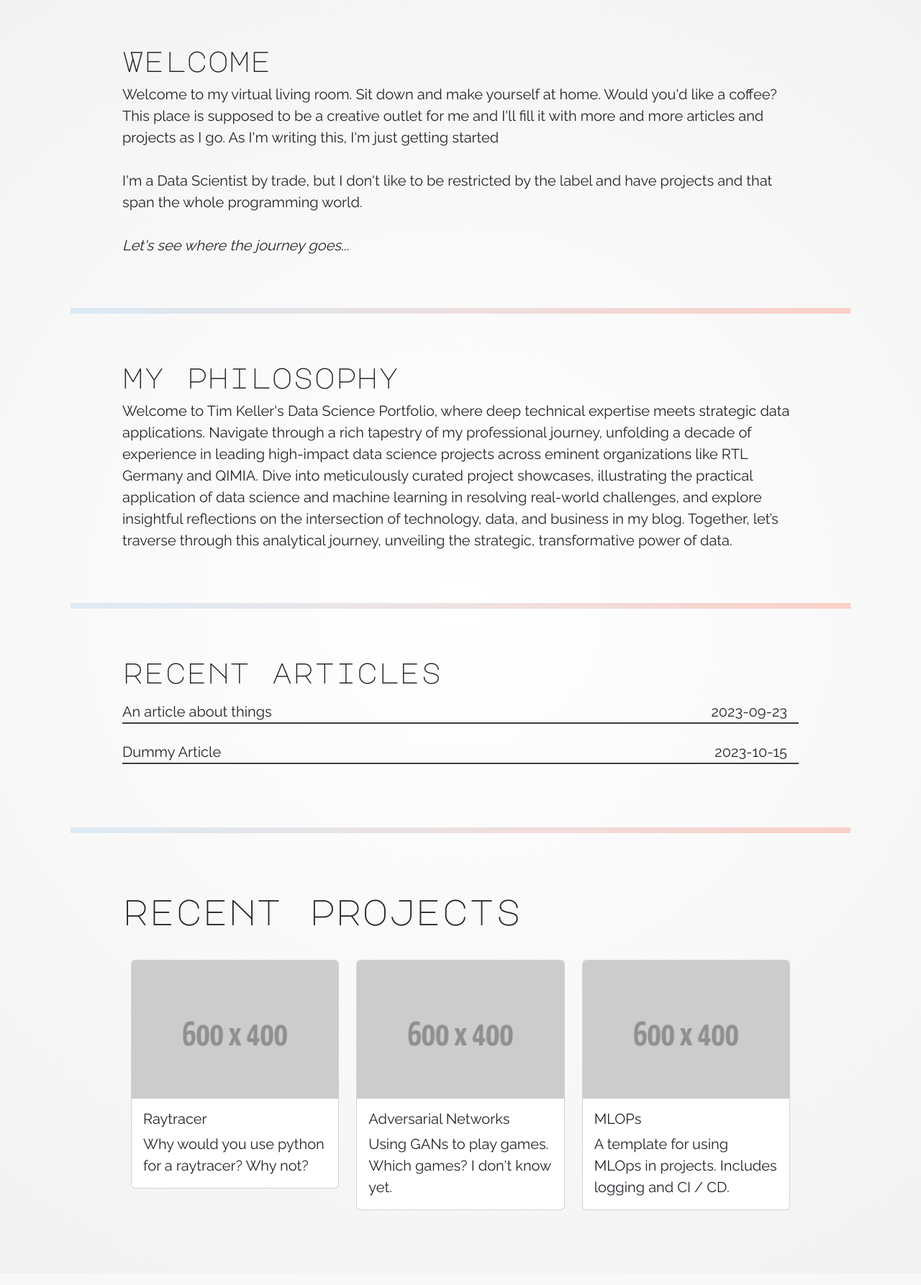
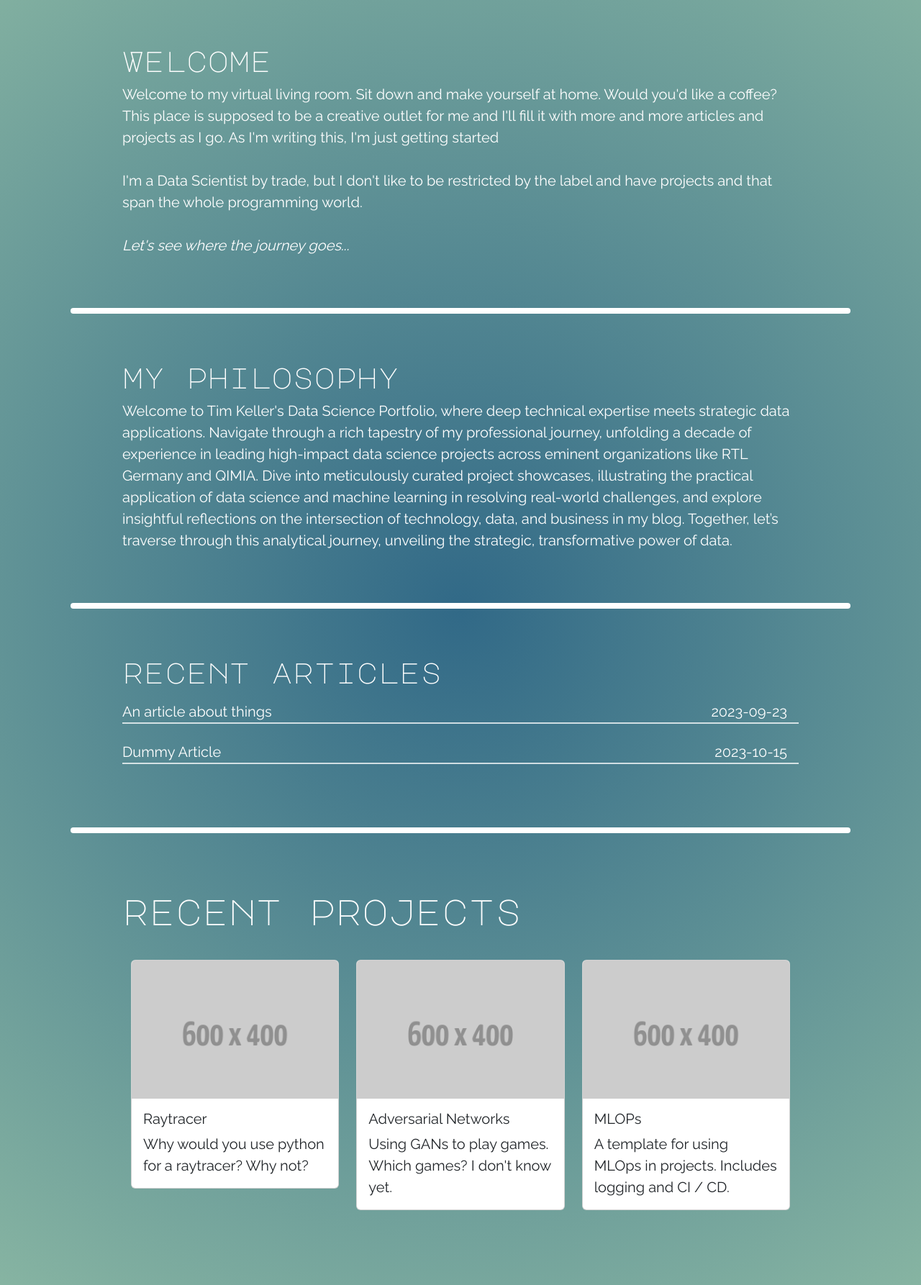
Before and after one commit to tckeller/my_portfolio, a Flask app: page / in a window 1280 px wide. Shown: the part 92-1878 px from the top of the page at 72% size. Before the commit the page ends 1774 px from the top, so only its background shows below. Run offline with Flask 3, Linux system fonts and the light colour scheme.

Commit message:
Switched to blue color scheme

```diff
--- a/static/css/style.css
+++ b/static/css/style.css
@@ -1,19 +1,26 @@
+
+/* Smooth Scrolling */
+html {
+    scroll-behavior: smooth;
+}
+
+/* Interactive Elements */
+.card {
+    transition: transform 0.3s ease-in-out;
+}
+
+.card:hover {
+    transform: scale(1.05);
+}
 
 .GradientBackground {
     background: rgb(255,255,255);
     background: -webkit-radial-gradient(circle at center, rgba(255,255,255,1) 0%, rgba(238,238,238,0.5) 200%);
     background: -moz-radial-gradient(circle at center, rgba(255,255,255,1) 0%, rgba(238,238,238,0.5) 200%);
-    background: radial-gradient(circle at center, rgba(255,255,255,1) 0%, rgba(238,238,238,1) 130%);
+    background: radial-gradient(circle at center, rgb(49, 105, 135) 0%,rgb(220, 255, 189) 200%);
 }
 
-body::before {
-    content: '';
-    display: block;
-    position: fixed;
-    top: 0;
-    left: 0;
-    right: 0;
-    height: 80px; /* Adjust according to the height of your navbar */
+.navbar {
     background:  rgba(245,245,245,1);
     z-index: 1000;
 }
@@ -74,9 +81,10 @@ body::before {
 
 .gradient_ruler {
   /* background: linear-gradient(to right, red, yellow); */
-  background: linear-gradient(to right, #85c1e9,  #FF5733);
+  background: #ffffff;
   height: 8px;
   border-top: white;
+  opacity: 1;
 }
 
 .inverse_gradient_ruler {
--- a/templates/landing_page.html
+++ b/templates/landing_page.html
@@ -9,7 +9,7 @@
 <script src="https://cdn.jsdelivr.net/npm/bootstrap@5.3.2/dist/js/bootstrap.bundle.min.js" integrity="sha384-C6RzsynM9kWDrMNeT87bh95OGNyZPhcTNXj1NW7RuBCsyN/o0jlpcV8Qyq46cDfL" crossorigin="anonymous"></script>
 {% include 'navbar.html' %}
 
-<div class="container pt-4 content mt-5">
+<div class="container pt-4 content mt-5 text-white">
     <div class="row mt-0">
         <div class="col m-3">
             <div class="m-5 p-4 NormalText">
@@ -25,7 +25,7 @@
                 <i>Let's see where the journey goes...</i>
             </div>
 
-            <hr class="gradient_ruler">
+            <hr class="gradient_ruler rounded">
 
             <div class="m-5 p-4 NormalText">
                 <h2 class="p-0 Title fs-1 p-0 mb-3">my philosophy</h2>
@@ -35,26 +35,26 @@
                 a decade of experience in leading high-impact data science projects across eminent organizations like RTL Germany and QIMIA. Dive into meticulously curated project showcases, illustrating the practical application of data science and machine learning in resolving real-world challenges, and explore insightful reflections on the intersection of technology, data, and business in my blog. Together, let’s traverse through this analytical journey, unveiling the strategic, transformative power of data.
             </div>
 
-            <hr class="gradient_ruler">
+            <hr class="gradient_ruler rounded">
 
             <div class="m-5 p-4 NormalText">
                 <h2 class="p-0 Title fs-1 p-0 mb-3">recent articles</h2>
                 {% for article_name in article_names %}
-                <a href="/blog/article?article_name={{ article_name.2 }}" class="blog-link mb-3 text-decoration-none text-dark">
+                <a href="/blog/article?article_name={{ article_name.2 }}" class="blog-link mb-3 text-decoration-none text-white">
                     <div class="row mt-4 mb-0"><div class="col text-left NormalText">{{ article_name.1 }}</div><div class="col-6 me-3 text-end NormalText">{{ article_name.0 }}</div></div>
-                    <hr class="border border-black border-1 mt-0 opacity-75">
+                    <hr class="border border-white border-1 mt-0 opacity-75">
                 </a>
                 {% endfor %}
             </div>
 
-            <hr class="gradient_ruler">
+            <hr class="gradient_ruler rounded">
             <span class="link-anchor" id="examples"></span>
 
             <div class="m-5 p-4 NormalText">
                 <h2 class="Title">recent projects</h2>
                 <div class="container mt-5">
                     <div class="row">
-                        <div class="col-md-4">
+                        <div class="col-md-4 pb-3">
                             <div class="card">
                                 <img src="{{ url_for('static', filename='images/placeholder.png') }}" class="card-img-top" alt="Image Alt Text">
                                 <div class="card-body">
@@ -63,7 +63,7 @@
                                 </div>
                             </div>
                         </div>
-                        <div class="col-md-4">
+                        <div class="col-md-4 pb-3">
                             <div class="card">
                                 <img src="{{ url_for('static', filename='images/placeholder.png') }}" class="card-img-top" alt="Image Alt Text">
                                 <div class="card-body">
@@ -72,7 +72,7 @@
                                 </div>
                             </div>
                         </div>
-                        <div class="col-md-4">
+                        <div class="col-md-4 pb-3">
                             <div class="card">
                                 <img src="{{ url_for('static', filename='images/placeholder.png') }}" class="card-img-top" alt="Image Alt Text">
                                 <div class="card-body">
```
